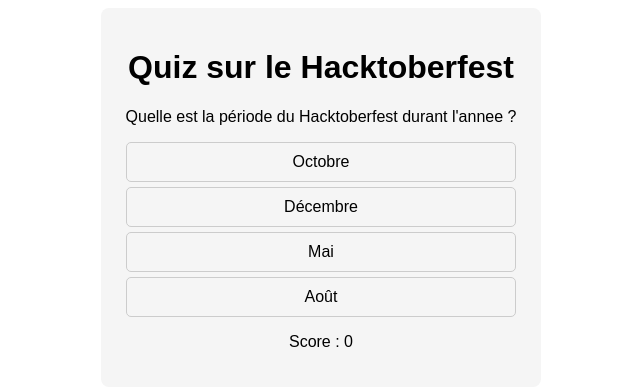
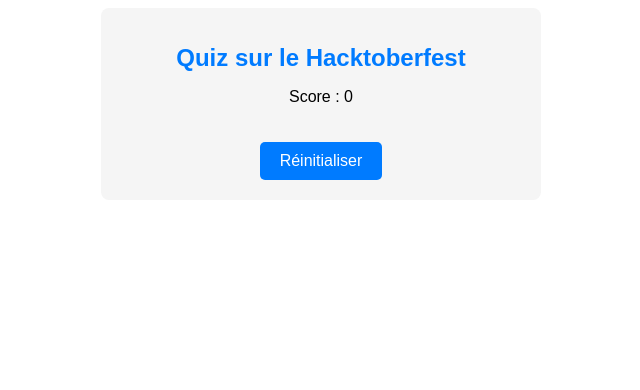
Before and after one commit to GalsenDev221/hacktoberfest.quiz.2023, a plain HTML site: page index.html in a window 1280 px wide. Shown: the whole page, without its empty margins (319-959 px from the left). Drawn offline with Linux system fonts and the light colour scheme.

Commit message:
J'ai cree un boutton de Réinitialiser

```diff
--- a/index.html
+++ b/index.html
@@ -13,6 +13,7 @@
       <p id="question"></p>
       <ul id="options"></ul>
       <p>Score : <span id="score">0</span></p>
+      <button id="reset-button">Réinitialiser</button>
     </div>
     <script src="script.js"></script>
   </body>
--- a/script.js
+++ b/script.js
@@ -105,4 +105,13 @@
   }
 }
 
-loadQuestion();
+// loadQuestion();
+
+const resetButton = document.getElementById("reset-button");
+
+resetButton.addEventListener("click", () => {
+  currentQuestion = 0;
+  score = 0;
+  loadQuestion();
+  scoreElement.textContent = score;
+});
--- a/style.css
+++ b/style.css
@@ -1,6 +1,11 @@
 body {
   font-family: Arial, sans-serif;
   text-align: center;
+}
+
+h1 {
+  font-size: 24px;
+  color: #007BFF;
 }
 
 #quiz-container {
@@ -30,3 +35,20 @@
 .active{
   background-color: #ddd;
 }
+
+#reset-button {
+  background-color: #007BFF;
+  color: #FFFFFF;
+  border: none;
+  border-radius: 5px;
+  padding: 10px 20px;
+  font-size: 16px;
+  cursor: pointer;
+
+
+margin-top: 20px;
+}
+
+#reset-button:hover {
+  background-color: #0056b3;
+}
```
